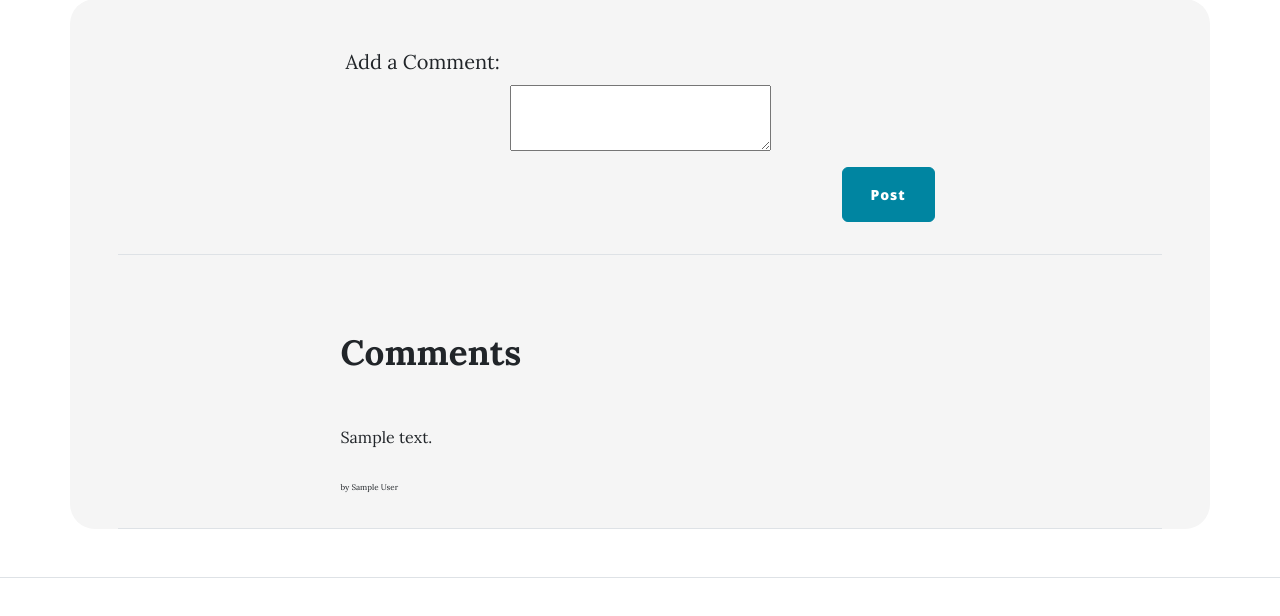
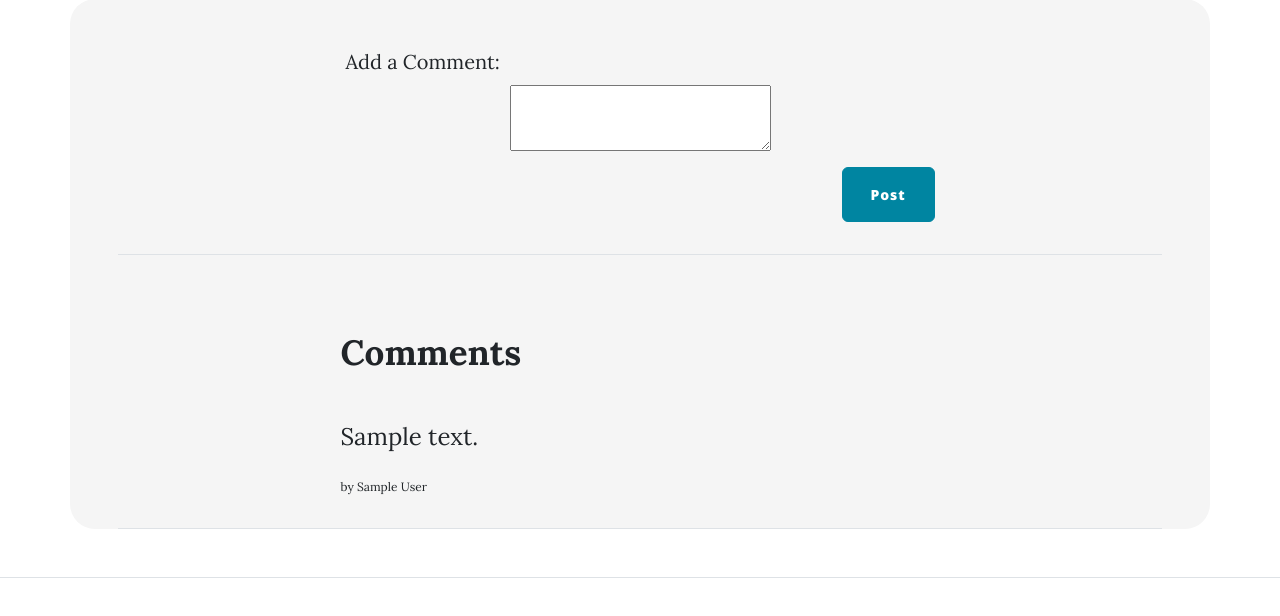
Before and after one commit to parvez-irfan/BlogSite, a Flask app: page /post/1 in a window 1280 px wide. Shown: the part 789-1405 px from the top of the page. Run offline with Flask 3, Linux system fonts and the light colour scheme; a user stored in the database is signed in; tables that the repository leaves empty hold one stand-in row (values such as "Sample post"); grey boxes marked "Sample" are stand-in pictures; some libraries are stand-ins or nearby versions.

Commit message:
Post page tweaks

```diff
--- a/templates/post.html
+++ b/templates/post.html
@@ -103,17 +103,19 @@
       {% for comment in comments: %}
         <div class="row d-flex justify-content-center">
           <div class="col-md-12 col-lg-12 col-xl-7  d-flex justify-content-start align-items-center " style="height: 50px;">
-            <p style="font-size: 1rem;"> {{comment.text | safe}} </p>
+            <p style="font-size: 1.5rem;"> {{comment.text | safe}} </p>
           </div>
           <div class="col-md-12 col-lg-12 col-xl-7 d-flex justify-content-start align-items-center " style="height: 50px;" >
-            <p style="font-size: 0.5rem;"> by {{comment.user.name | safe}} </p>
+            <p style="font-size: 0.75rem;"> by {{comment.user.name | safe}} </p>
           </div>
         </div>
         <hr/>
       {% endfor%}
     {% else: %}
-      <div class="col-md-12 col-lg-12 col-xl-7  d-flex justify-content-start align-items-center " style="height: 50px;">
-            <p style="font-size: 1rem;"> No Comments Yet</p>
+      <div class="row d-flex justify-content-center"></div>
+        <div class="col-md-12 col-lg-12 col-xl-7  d-flex justify-content-start align-items-center " style="height: 50px;">
+              <p style="font-size: 1rem;"> No Comments Yet</p>
+        </div>
       </div>
     {% endif %}
   </div>
```
